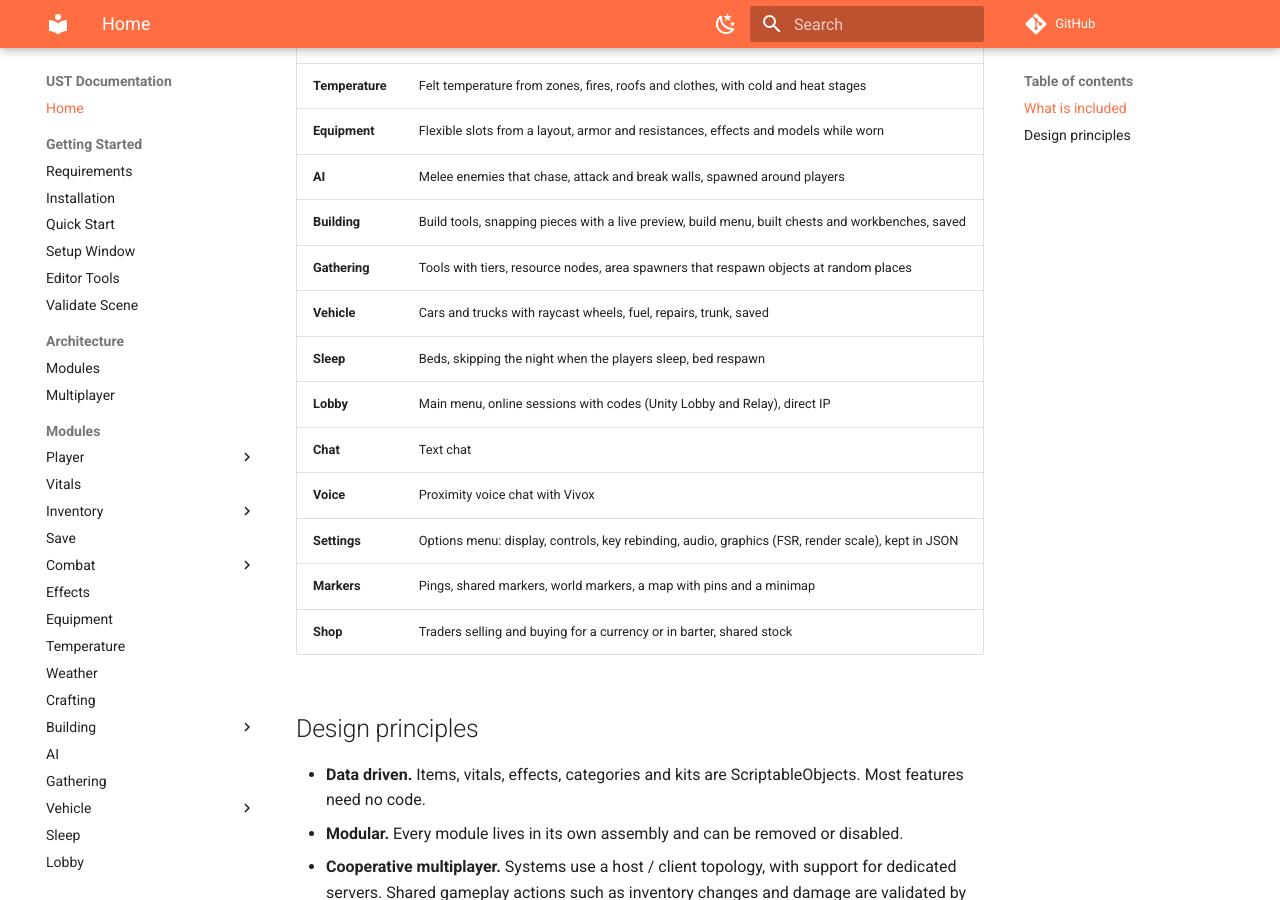
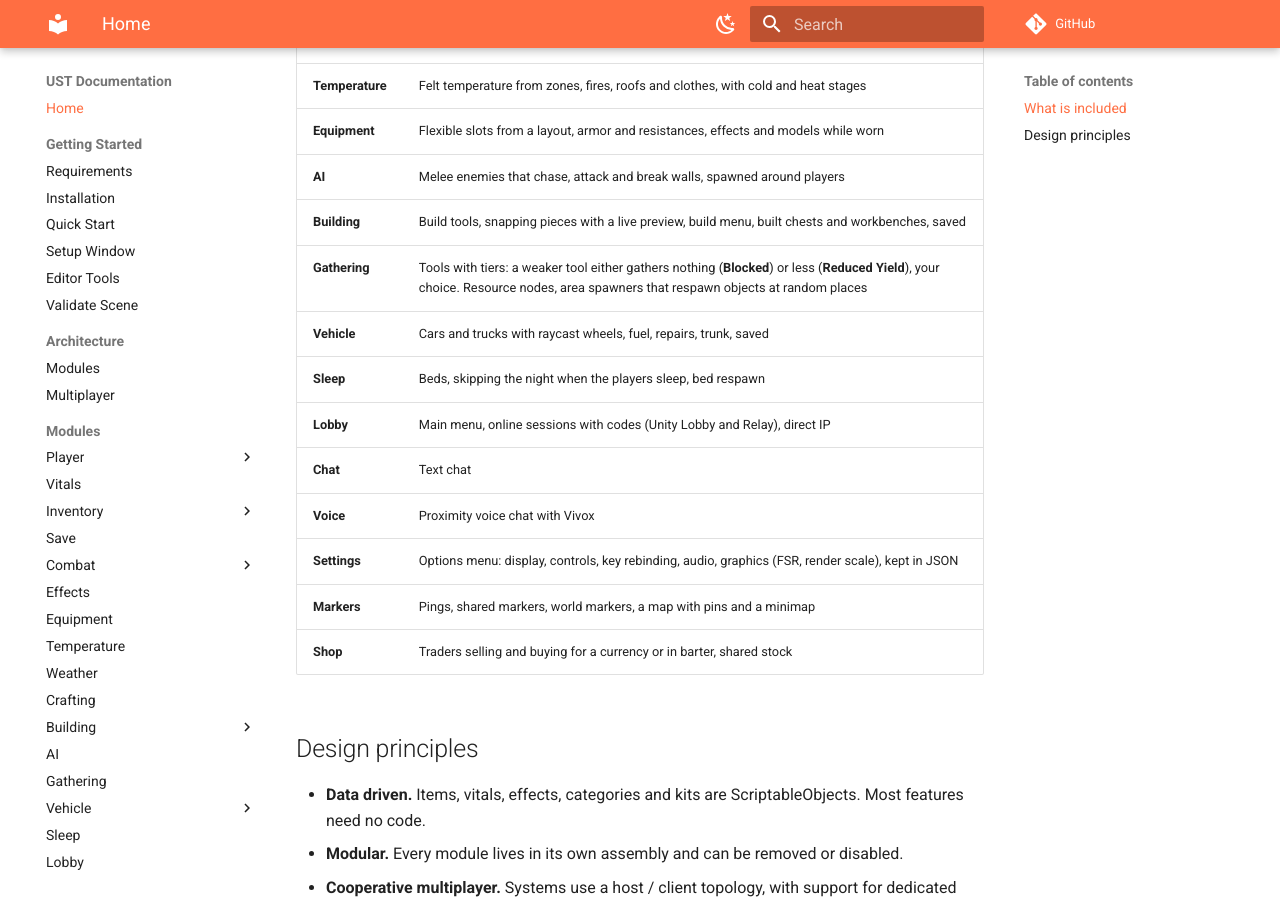
Before and after one commit to eonir/ust-docs, an MkDocs documentation site: the page built from docs/index.md, in a window 1280 px wide and 900 px high, scrolled down 775 px. Built offline with MkDocs 1.6.1 and Material for MkDocs 9.7.7, drawn with Linux system fonts in a browser that asks for light colours; comment, search, counter and statistics services are not loaded.

Commit message:
Add files via upload

```diff
--- a/docs/index.md
+++ b/docs/index.md
@@ -20,7 +20,7 @@ networked with Netcode for GameObjects, so you can focus on your own game.
 | **Equipment** | Flexible slots from a layout, armor and resistances, effects and models while worn |
 | **AI** | Melee enemies that chase, attack and break walls, spawned around players |
 | **Building** | Build tools, snapping pieces with a live preview, build menu, built chests and workbenches, saved |
-| **Gathering** | Tools with tiers, resource nodes, area spawners that respawn objects at random places |
+| **Gathering** | Tools with tiers: a weaker tool either gathers nothing (**Blocked**) or less (**Reduced Yield**), your choice. Resource nodes, area spawners that respawn objects at random places |
 | **Vehicle** | Cars and trucks with raycast wheels, fuel, repairs, trunk, saved |
 | **Sleep** | Beds, skipping the night when the players sleep, bed respawn |
 | **Lobby** | Main menu, online sessions with codes (Unity Lobby and Relay), direct IP |
```
Also changed, not shown: DOC_TODO.md (+1 -4 lines).
